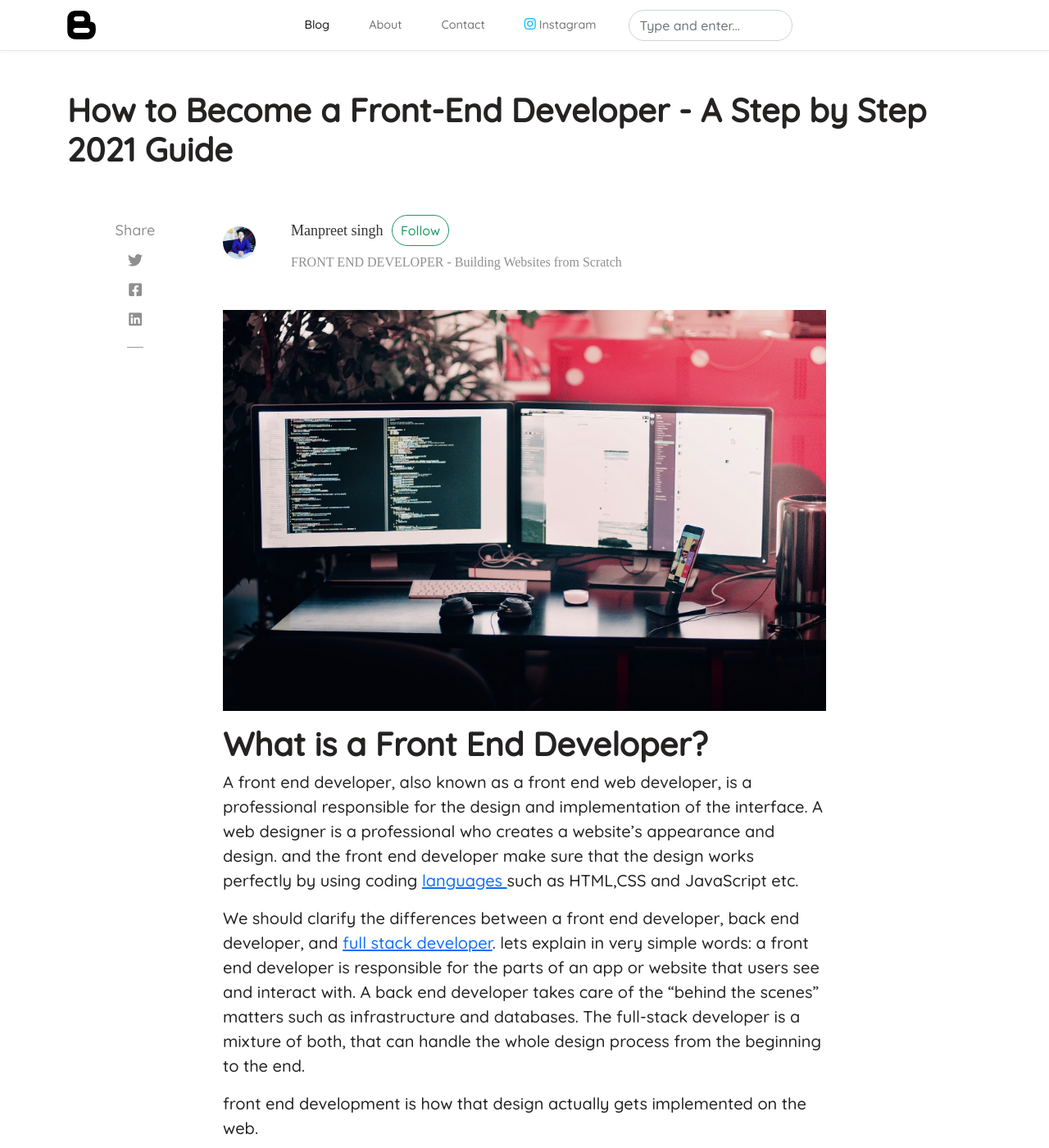
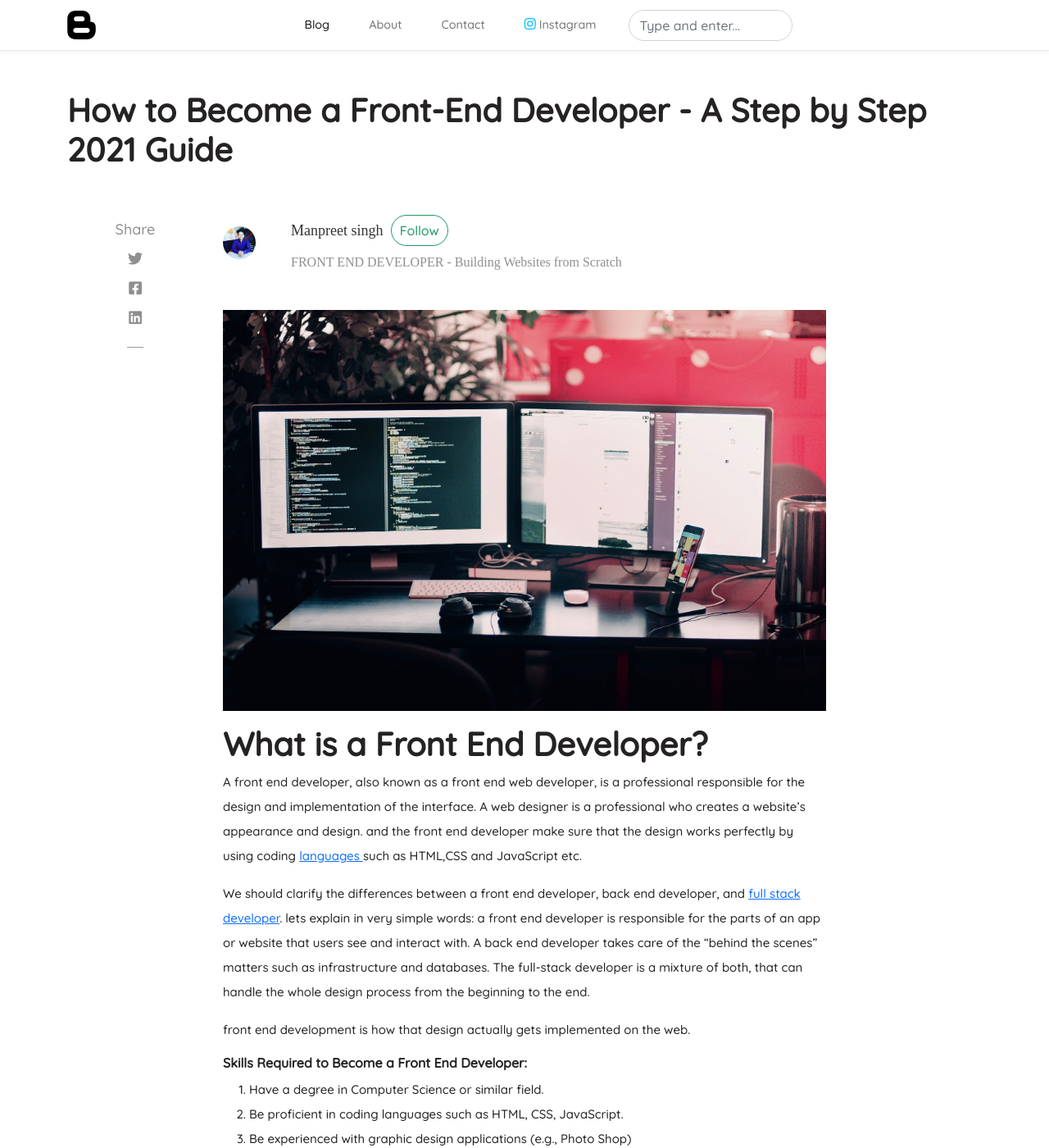
Before and after one commit to ManpreetChoudhary/thefrontendworld, a Jekyll site: the page built from _posts/2021-01-19- how-to-become-a-front-end-developer.md, in a window 1280 px wide and 1400 px high. Shown: the whole window at 82% size. Built offline with Jekyll 4.4.1, drawn with Linux system fonts in a browser that asks for light colours; comment, search, counter and statistics services are not loaded.

Commit message:
font size fixed

```diff
--- a/_sass/theme/_blog.scss
+++ b/_sass/theme/_blog.scss
@@ -19,7 +19,7 @@
 }
 
 .blog-post {
-  font-size: 15px;
+  font-size: 15px !important;
   line-height: 30px;
   color: rgb(37, 34, 34);
   img {
```
